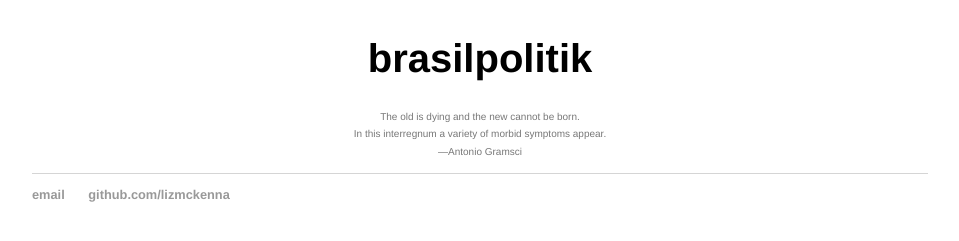
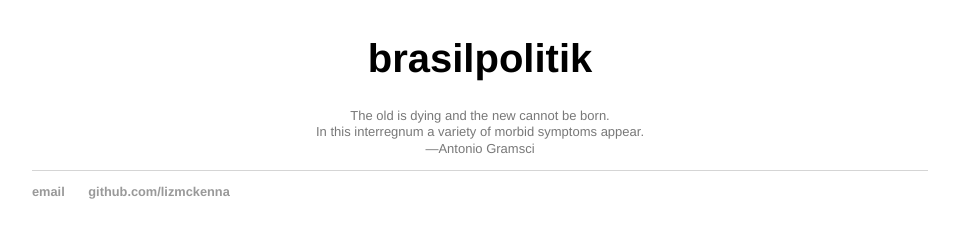
Before and after one commit to lizmckenna/elizabethmckenna.org, a Jekyll site: the page built from index.html, in a window 1280 px wide. Shown: the part 121-362 px from the top of the page, without its empty margins (160-1119 px from the left). Built offline with Jekyll 4.4.1, drawn with Linux system fonts in a browser that asks for light colours.

Commit message:
Update index.html

```diff
--- a/index.html
+++ b/index.html
@@ -7,7 +7,7 @@ title: brasilpolitik
 <div class="blurb">
 	<center>
 	<h1>brasilpolitik</h1>
-	<p><font color="#787878" size=1.5em>The old is dying and the new cannot be born.<br>
+	<p><font color="#787878" size=2.5em>The old is dying and the new cannot be born.<br>
 		In this interregnum a variety of morbid symptoms appear. <br>
 		—Antonio Gramsci</p>
 		</font>
```
